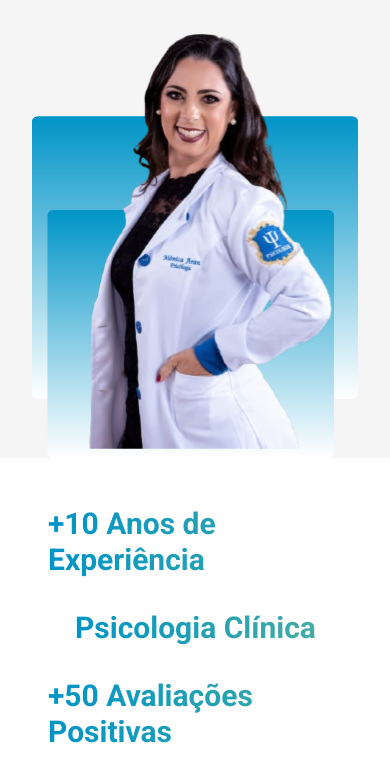
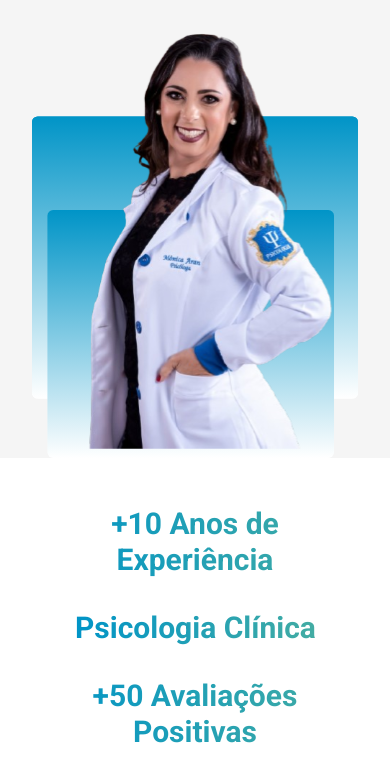
Before and after one commit to DevGustavoGantois/website-psychology, a Next.js app: page / in a window 390 px wide. Shown: the part 461-1243 px from the top of the page. Built offline with nearby package versions, Linux system fonts and the light colour scheme.

Commit message:
style:Adjusting hero-section.

```diff
--- a/src/app/s-hero.tsx
+++ b/src/app/s-hero.tsx
@@ -69,9 +69,9 @@ export function HomeHero() {
       </div>
       <div className="bg-white -mt-8 p-12">
           <div className="flex flex-col justify-center items-center gap-8 lg:flex-row lg:justify-around lg:border-l">
-              <p className="font-primary linear-text font-bold text-3xl lg:text-4xl" data-aos="flip-up">+10 Anos de Experiência</p>
-              <p className="font-primary linear-text font-bold text-3xl lg:text-4xl" data-aos="flip-up" data-aos-delay="200">Psicologia Clínica</p>
-              <p className="font-primary linear-text font-bold text-3xl lg:text-4xl" data-aos="flip-up" data-aos-delay="300">+50 Avaliações Positivas</p>
+              <p className="text-center lg:text-start font-primary linear-text font-bold text-3xl lg:text-4xl" data-aos="flip-up">+10 Anos de Experiência</p>
+              <p className="text-center lg:text-start font-primary linear-text font-bold text-3xl lg:text-4xl" data-aos="flip-up" data-aos-delay="200">Psicologia Clínica</p>
+              <p className="text-center lg:text-start font-primary linear-text font-bold text-3xl lg:text-4xl" data-aos="flip-up" data-aos-delay="300">+50 Avaliações Positivas</p>
           </div>
       </div>
     </section>
```
